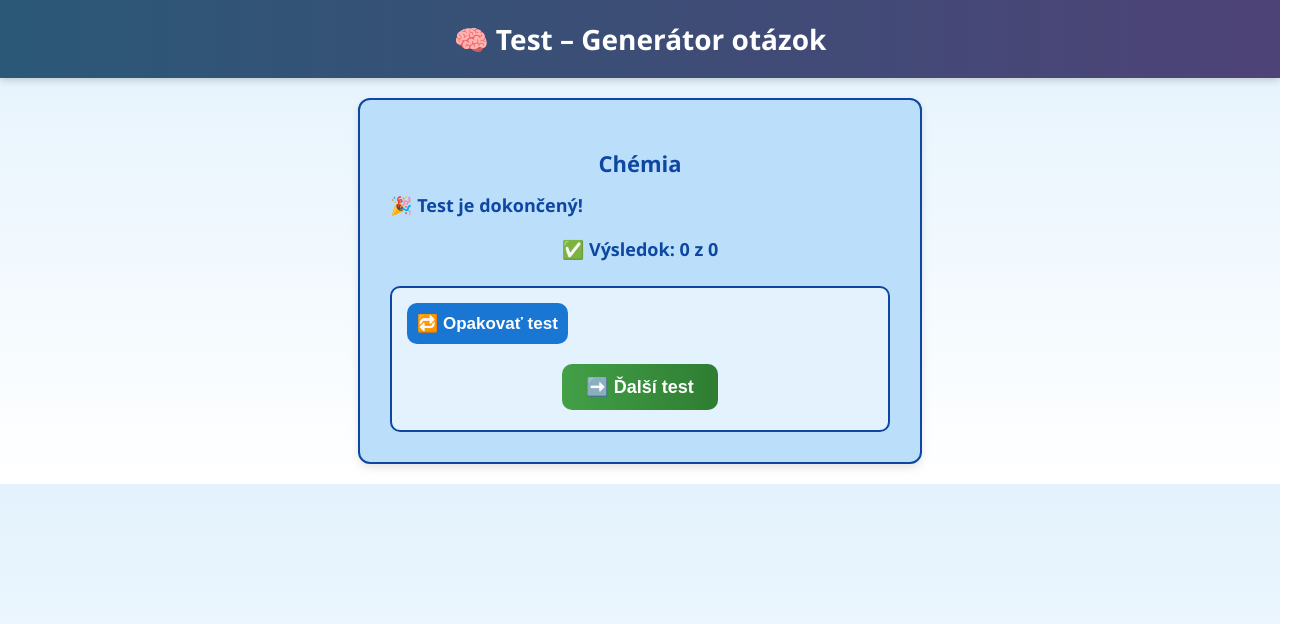
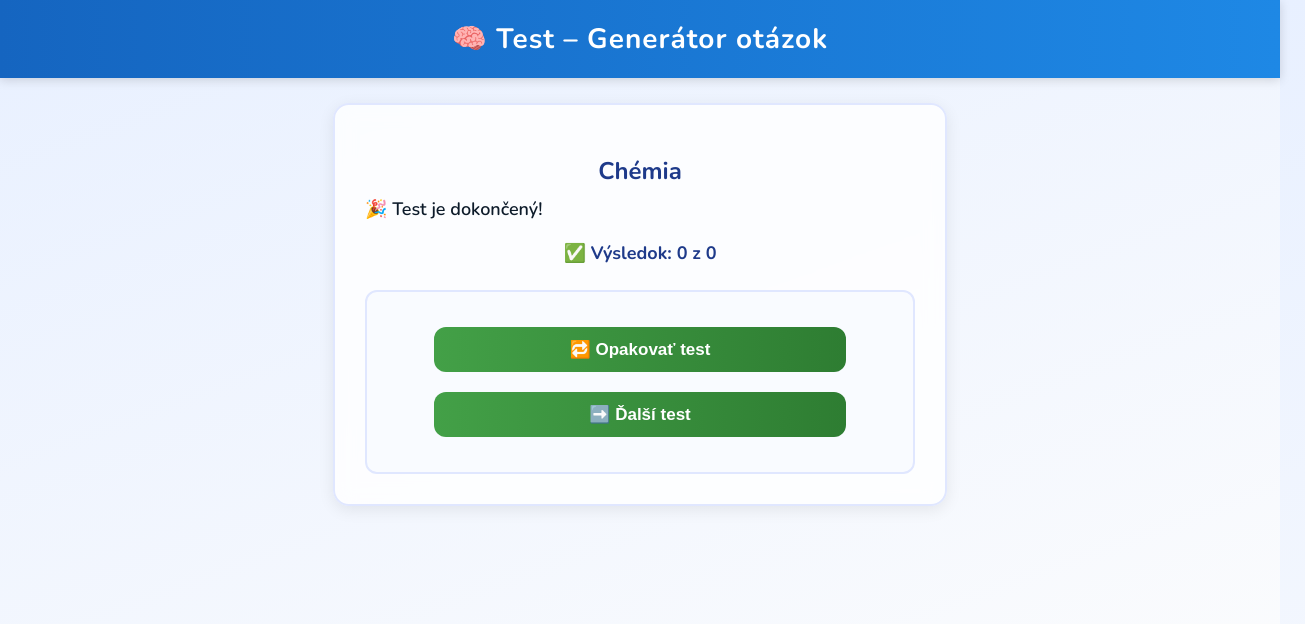
Before and after one commit to matusmelek-maker/test-generator, a plain HTML site: page test.html in a window 1280 px wide. Shown: the whole page, 1305 px wide, since content can reach past the window. Drawn offline with nearby package versions, Linux system fonts and the light colour scheme.

Commit message:
Refactor CSS styles for improved layout and design
Updated styles for body, header, form, and buttons, including new font and hover effects.

```diff
--- a/style.css
+++ b/style.css
@@ -1,84 +1,189 @@
 @charset "UTF-8";
+@import url('https://fonts.googleapis.com/css2?family=Nunito:wght@400;600;700&display=swap');
 
 body {
-  font-family: "Segoe UI", Arial, sans-serif;
-  background: linear-gradient(to bottom, #e3f2fd, #ffffff);
-  color: #0d47a1;
+  font-family: "Nunito", "Segoe UI", Arial, sans-serif;
+  background: linear-gradient(160deg, #e8f0ff, #fdfdfd);
+  color: #0d1b2a;
   margin: 0;
   padding: 0;
+  display: flex;
+  flex-direction: column;
+  align-items: center;
+  min-height: 100vh;
 }
 
 header {
-  background: linear-gradient(to right, #2b5876, #4e4376);
+  background: linear-gradient(to right, #1565C0, #1E88E5);
   color: white;
   text-align: center;
   padding: 20px 0;
-  box-shadow: 0 2px 8px rgba(0,0,0,0.2);
+  width: 100%;
+  box-shadow: 0 2px 10px rgba(0,0,0,0.15);
 }
 
-h1 { margin:0; font-size:28px; }
+h1 {
+  margin: 0;
+  font-size: 28px;
+  font-weight: 700;
+  letter-spacing: 1px;
+}
 
-main { display:flex; justify-content:center; padding:20px; }
+main {
+  display: flex;
+  justify-content: center;
+  align-items: flex-start;
+  padding: 25px;
+  width: 100%;
+}
 
 .form {
-  background:#bbdefb;
-  border:2px solid #0d47a1;
-  border-radius:12px;
-  padding:30px;
-  max-width:500px;
-  width:100%;
-  box-shadow:0 4px 8px rgba(0,0,0,0.1);
+  background: rgba(255, 255, 255, 0.8);
+  border: 2px solid #E0E7FF;
+  border-radius: 16px;
+  padding: 30px;
+  max-width: 550px;
+  width: 100%;
+  box-shadow: 0 4px 16px rgba(0,0,0,0.08);
+  backdrop-filter: blur(10px);
+  transition: transform 0.3s;
 }
 
-.row { margin-bottom:20px; display:flex; align-items:center; justify-content:space-between; flex-wrap:wrap; gap:10px; }
-label { font-weight:bold; font-size:16px; flex:1 1 40%; }
-select,input { flex:1 1 55%; padding:8px 10px; border-radius:6px; border:1px solid #90caf9; font-size:15px; background:#fff; color:#0d47a1; }
-select:focus,input:focus { outline:none; border-color:#1976d2; box-shadow:0 0 4px rgba(25,118,210,0.4); }
+.form:hover {
+  transform: translateY(-2px);
+}
+
+.row {
+  margin-bottom: 20px;
+  display: flex;
+  align-items: center;
+  justify-content: space-between;
+  flex-wrap: wrap;
+  gap: 10px;
+}
+
+label {
+  font-weight: 600;
+  font-size: 16px;
+  flex: 1 1 40%;
+}
+
+select, input {
+  flex: 1 1 55%;
+  padding: 10px 12px;
+  border-radius: 8px;
+  border: 1px solid #90caf9;
+  font-size: 15px;
+  background: #fff;
+  color: #0d1b2a;
+  transition: all 0.2s ease;
+}
+
+select:focus, input:focus {
+  outline: none;
+  border-color: #1E88E5;
+  box-shadow: 0 0 6px rgba(30,136,229,0.3);
+}
 
 button {
-  background:#1976d2;
-  color:white;
-  font-weight:bold;
-  font-size:17px;
-  border:none;
-  border-radius:10px;
-  padding:10px;
-  cursor:pointer;
+  background: linear-gradient(90deg, #1E88E5, #42A5F5);
+  color: white;
+  font-weight: 700;
+  font-size: 17px;
+  border: none;
+  border-radius: 12px;
+  padding: 12px;
+  cursor: pointer;
   transition: background 0.3s, transform 0.2s;
+  width: 100%;
+  margin-top: 10px;
 }
-button:hover { background:#0d47a1; transform:scale(1.02); }
-button:disabled { background:#90a4ae; cursor:not-allowed; }
 
-#legenda { background:#e3f2fd; border:1px solid #0d47a1; border-radius:8px; padding:15px; font-size:14px; color:#0d47a1; margin-top:25px; }
-#legenda h2 { text-align:center; font-size:20px; margin-bottom:10px; }
-#legenda p { margin:5px 0; line-height:1.4; }
-#legenda strong { color:#1565c0; }
+button:hover {
+  background: linear-gradient(90deg, #1565C0, #2196F3);
+  transform: scale(1.02);
+}
 
-#nazovTestu { text-align:center; font-size:22px; color:#0d47a1; margin-bottom:15px; }
-#otazkaText { font-size:18px; font-weight:bold; margin-bottom:15px; }
-.odpoved { padding:6px; margin:4px 0; border-radius:8px; transition: background-color 0.3s, border 0.3s; }
-.odpoved:hover { background:#e3f2fd; }
+button:disabled {
+  background: #B0BEC5;
+  cursor: not-allowed;
+}
 
-.correct { background-color:#27ae60; border:2px solid #1e8449; }
-.partial-correct { background-color:#c8f7c5; border:2px solid #2ecc71; }
-.incorrect { background-color:#e74c3c; border:2px solid #c0392b; }
-.partial-incorrect { background-color:#f7c5c5; border:2px solid #e74c3c; }
+#nazovTestu {
+  text-align: center;
+  font-size: 24px;
+  font-weight: 700;
+  color: #1E3A8A;
+  margin-bottom: 10px;
+}
 
-#scoreBox { margin-top:20px; text-align:center; font-weight:bold; font-size:18px; color:#0d47a1; }
+#otazkaText {
+  font-size: 18px;
+  font-weight: 600;
+  margin-bottom: 15px;
+}
 
-#vysledky { margin-top:25px; max-height:350px; overflow-y:auto; background:#e3f2fd; border:2px solid #0d47a1; border-radius:10px; padding:15px; }
-.vysledokOtazka { background:#fff; border:1px solid #bbdefb; border-radius:8px; padding:8px; margin-bottom:10px; }
+.odpoved {
+  background: #f9fbff;
+  padding: 8px 10px;
+  margin: 5px 0;
+  border-radius: 10px;
+  border: 1px solid #E0E7FF;
+  transition: all 0.25s ease;
+}
 
-.button-domov { display:block; margin:20px auto 5px; background:linear-gradient(to right, #43a047, #2e7d32); color:white; font-size:18px; font-weight:bold; border:none; border-radius:10px; padding:12px 24px; cursor:pointer; transition: transform 0.3s, background 0.3s; }
-.button-domov:hover { background:linear-gradient(to right, #2e7d32, #1b5e20); transform:scale(1.05); }
+.odpoved:hover {
+  background: #E3F2FD;
+  transform: scale(1.01);
+}
 
-#vysledky::-webkit-scrollbar { width:10px; }
-#vysledky::-webkit-scrollbar-thumb { background:#90caf9; border-radius:5px; }
-#vysledky::-webkit-scrollbar-thumb:hover { background:#64b5f6; }
+.correct { background-color: #C8E6C9; border: 2px solid #43A047; }
+.incorrect { background-color: #FFCDD2; border: 2px solid #E53935; }
 
-@media (max-width:600px) {
-  h1 { font-size:22px; }
-  .form { padding:20px; }
-  button { font-size:16px; }
-  #vysledky { max-height:300px; }
+#scoreBox {
+  margin-top: 20px;
+  text-align: center;
+  font-weight: bold;
+  font-size: 18px;
+  color: #1E3A8A;
 }
+
+#vysledky {
+  margin-top: 25px;
+  max-height: 350px;
+  overflow-y: auto;
+  background: #f9fbff;
+  border: 2px solid #E0E7FF;
+  border-radius: 12px;
+  padding: 15px;
+}
+
+.vysledokOtazka {
+  background: #fff;
+  border: 1px solid #E0E7FF;
+  border-radius: 10px;
+  padding: 10px;
+  margin-bottom: 10px;
+}
+
+.button-domov, .button-restart {
+  display: block;
+  width: 80%;
+  margin: 20px auto;
+  font-weight: 700;
+  background: linear-gradient(90deg, #43A047, #2E7D32);
+  padding: 12px;
+  border-radius: 12px;
+  transition: transform 0.3s;
+}
+
+.button-domov:hover, .button-restart:hover {
+  transform: scale(1.05);
+}
+
+@media (max-width: 600px) {
+  h1 { font-size: 22px; }
+  .form { padding: 20px; }
+  button { font-size: 16px; }
+  #vysledky { max-height: 300px; }
+}
```
